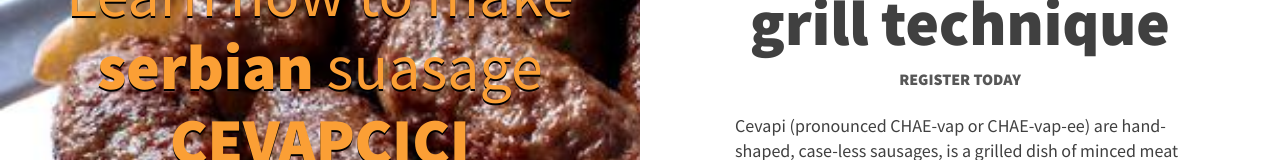
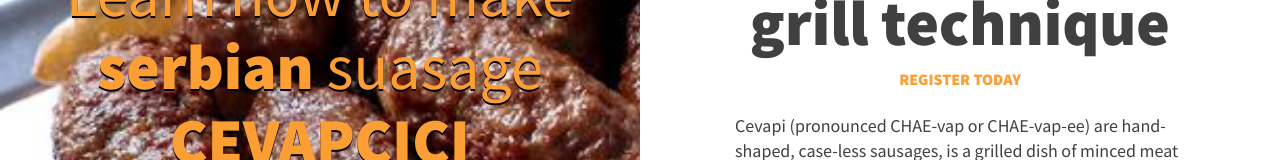
Before and after one commit to deboker/cevapcici, a website built with Vite: page index.html in a window 1280 px wide. Shown: the part 323-483 px from the top of the page. Built offline with nearby package versions, Linux system fonts and the light colour scheme.

Commit message:
subheading, color

```diff
--- a/styles.css
+++ b/styles.css
@@ -35,7 +35,7 @@ p {
 }
 
 .subheading {
-    color: #575757;
+    color: #fb9f35;
     font-weight: 900;
     margin-bottom: 0.5em;
     text-transform: uppercase;
```
